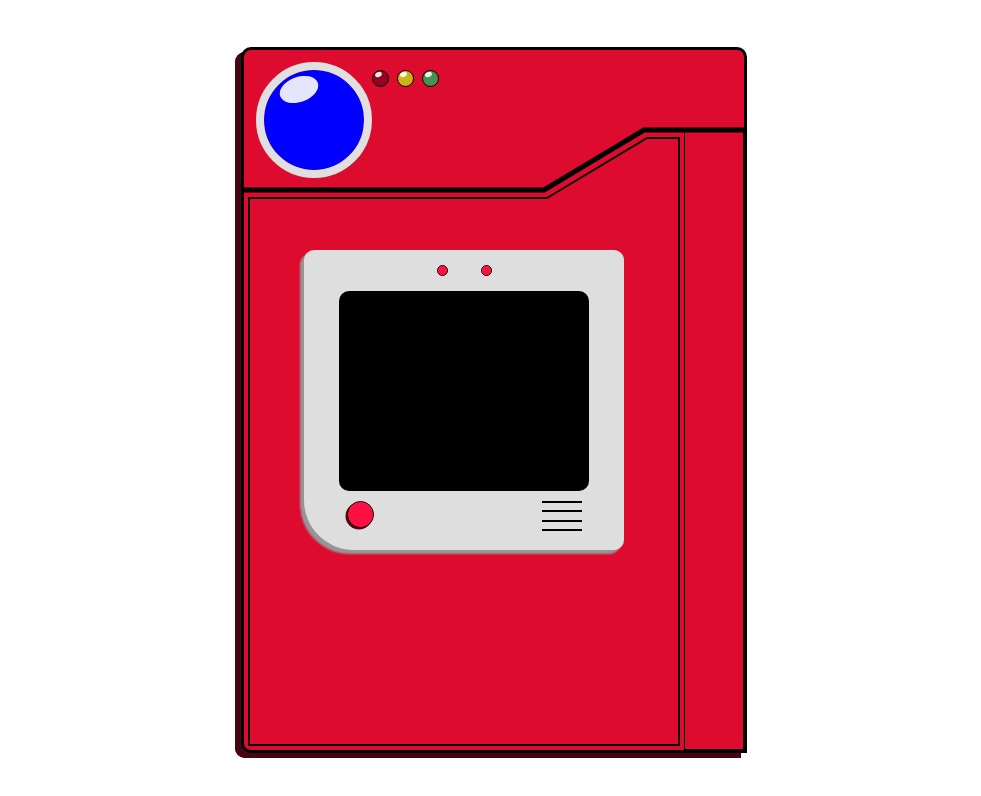
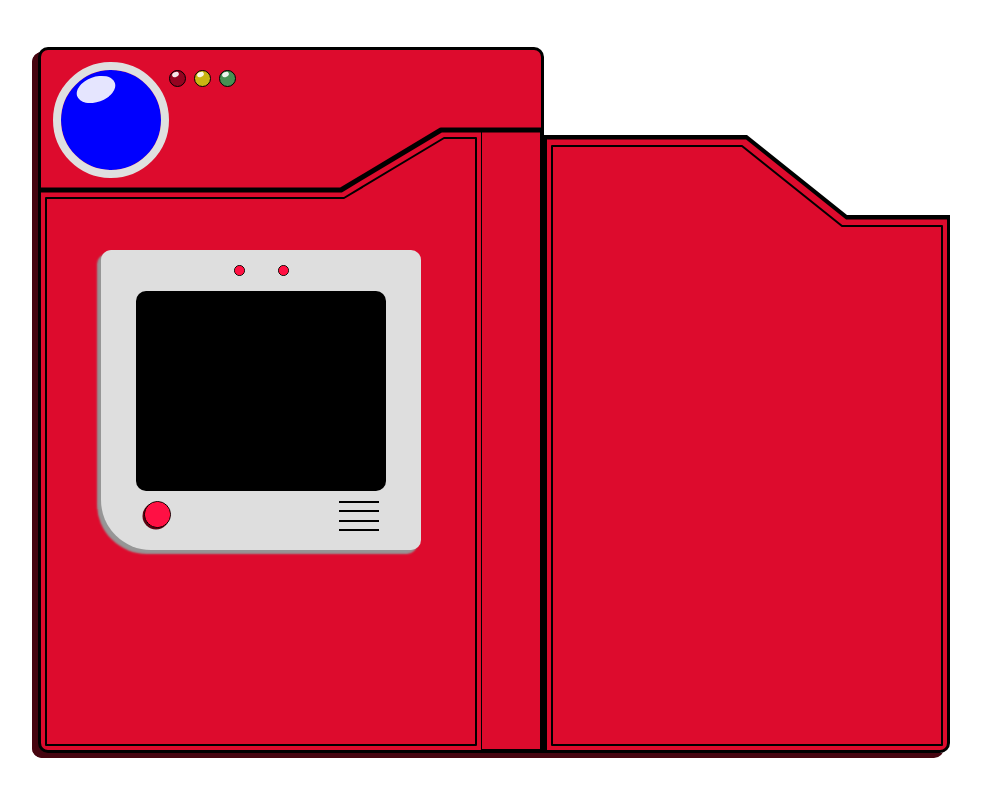
Before and after one commit to hericfelix/reactdex, a React (Create React App) app: page / in a window 1280 px wide. Shown: the top 796 px of the page, without its empty margins (146-1127 px from the left). Built offline with nearby package versions, Linux system fonts and the light colour scheme.

Commit message:
feat: Right Side created

```diff
--- a/src/App.js
+++ b/src/App.js
@@ -1,10 +1,12 @@
 import LeftSide from "./components/LeftSide";
+import RightSide from "./components/RightSide";
 import { Container } from "./styles/app";
 
 function App() {
   return (
     <Container>
       <LeftSide />
+      <RightSide />
     </Container>
   );
 }
--- a/src/components/RightSide/index.js
+++ b/src/components/RightSide/index.js
@@ -0,0 +1,15 @@
+import React from "react";
+import { Container, TopSvg } from "./style";
+
+function RightSide() {
+  return (
+    <Container>
+      <TopSvg>
+        <polyline points="0,2 200,2 300,82 400,82" />
+        <polygon points="5,11 195,11 295,91 395,91 395,610 5,610" />
+      </TopSvg>
+    </Container>
+  );
+}
+
+export default RightSide;
--- a/src/components/RightSide/style.js
+++ b/src/components/RightSide/style.js
@@ -0,0 +1,44 @@
+import styled from "styled-components";
+
+export const Container = styled.div`
+  position: relative;
+  height: 615px;
+  width: 400px;
+  background-color: #dd0b2d;
+  border: 3px solid black;
+  border-top: none;
+  border-radius: 0 0 10px 0;
+  ::before {
+    content: "";
+    border-right: 100px solid #fff;
+    border-bottom: 80px solid transparent;
+    position: absolute;
+    z-index: -0;
+    right: 100px;
+  }
+
+  ::after {
+    content: "";
+    border-right: 110px solid #fff;
+    border-bottom: 80px solid #fff;
+    position: absolute;
+    right: -10px;
+  }
+`;
+
+export const TopSvg = styled.svg`
+  height: 100%;
+  width: 100%;
+  polyline {
+    fill: none;
+    stroke: black;
+    stroke-width: 5;
+    stroke-linejoin: round;
+  }
+  polygon {
+    fill: none;
+    stroke: black;
+    stroke-width: 2;
+    stroke-linejoin: round;
+  }
+`;
```
